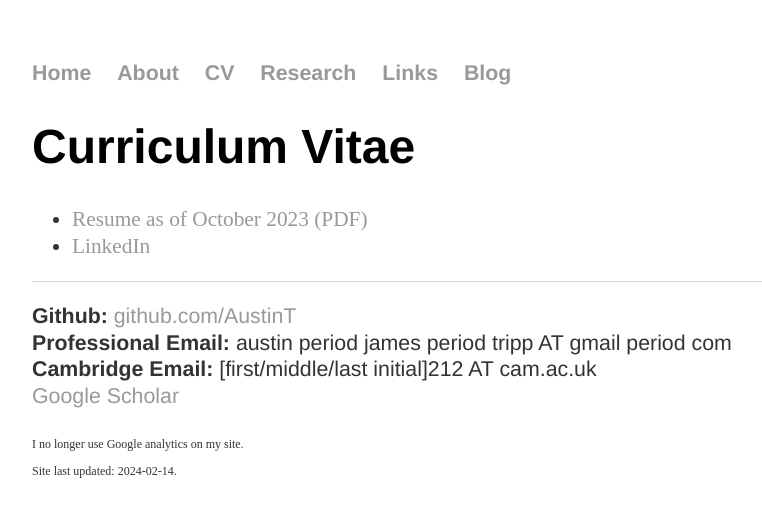
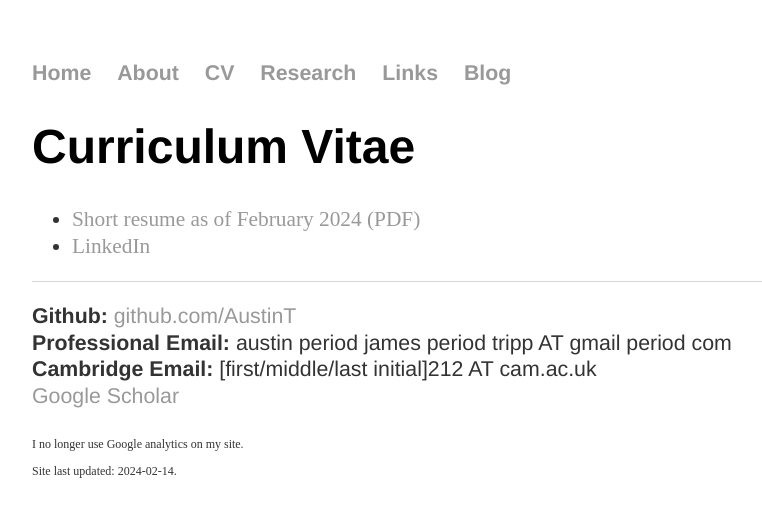
Before and after one commit to AustinT/AustinT.github.io, a Jekyll site: the page built from cv/index.md, in a window 1280 px wide. Shown: the top 517 px of the page, without its empty margins (160-922 px from the left). Built offline with Jekyll 4.4.1, drawn with Linux system fonts in a browser that asks for light colours.

Commit message:
Update CV Feb 14 2024

```diff
--- a/cv/index.md
+++ b/cv/index.md
@@ -3,5 +3,5 @@ layout: default
 title: Austin Tripp
 ---
 # Curriculum Vitae
-- [Resume as of October 2023 (PDF)](/files/austin-cv-website.pdf)
+- [Short resume as of February 2024 (PDF)](/files/austin-cv-website.pdf)
 - [LinkedIn](https://www.linkedin.com/in/austin-tripp)
```
Also changed, not shown: 1 other file.
